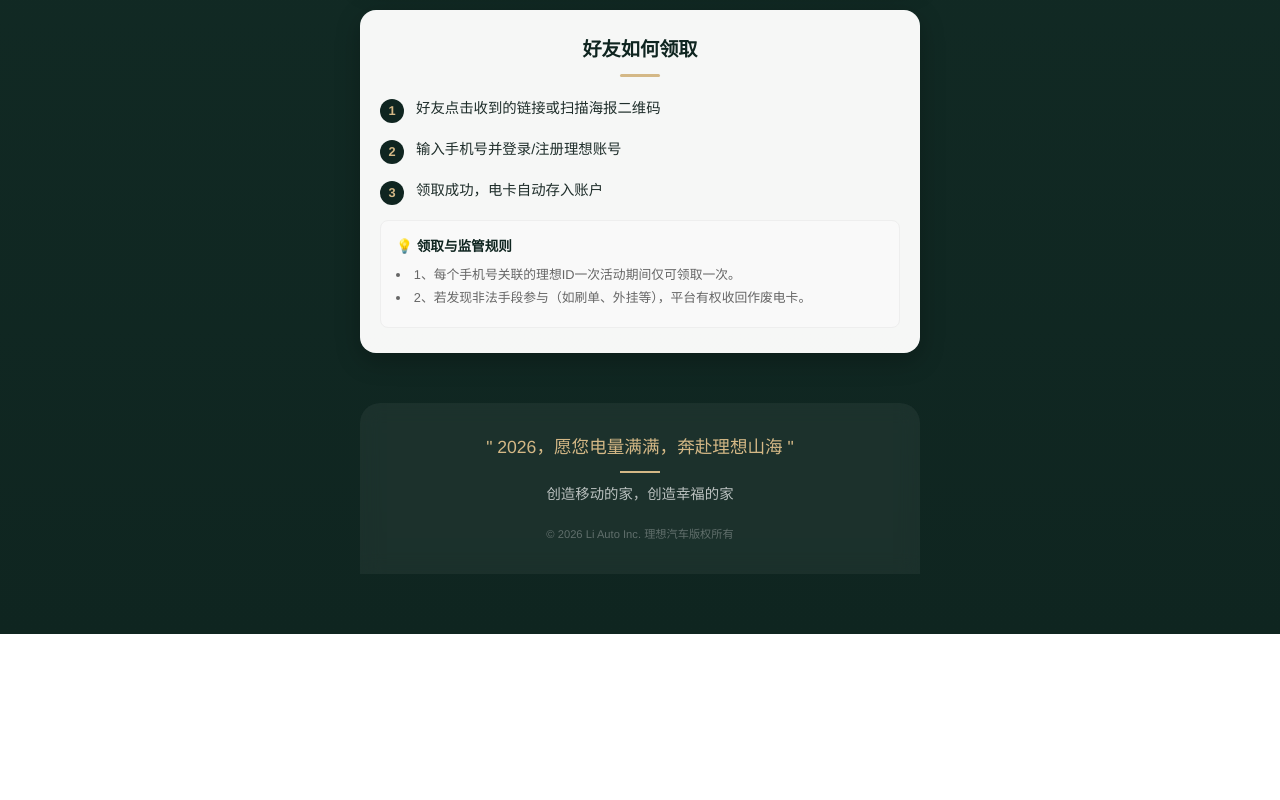
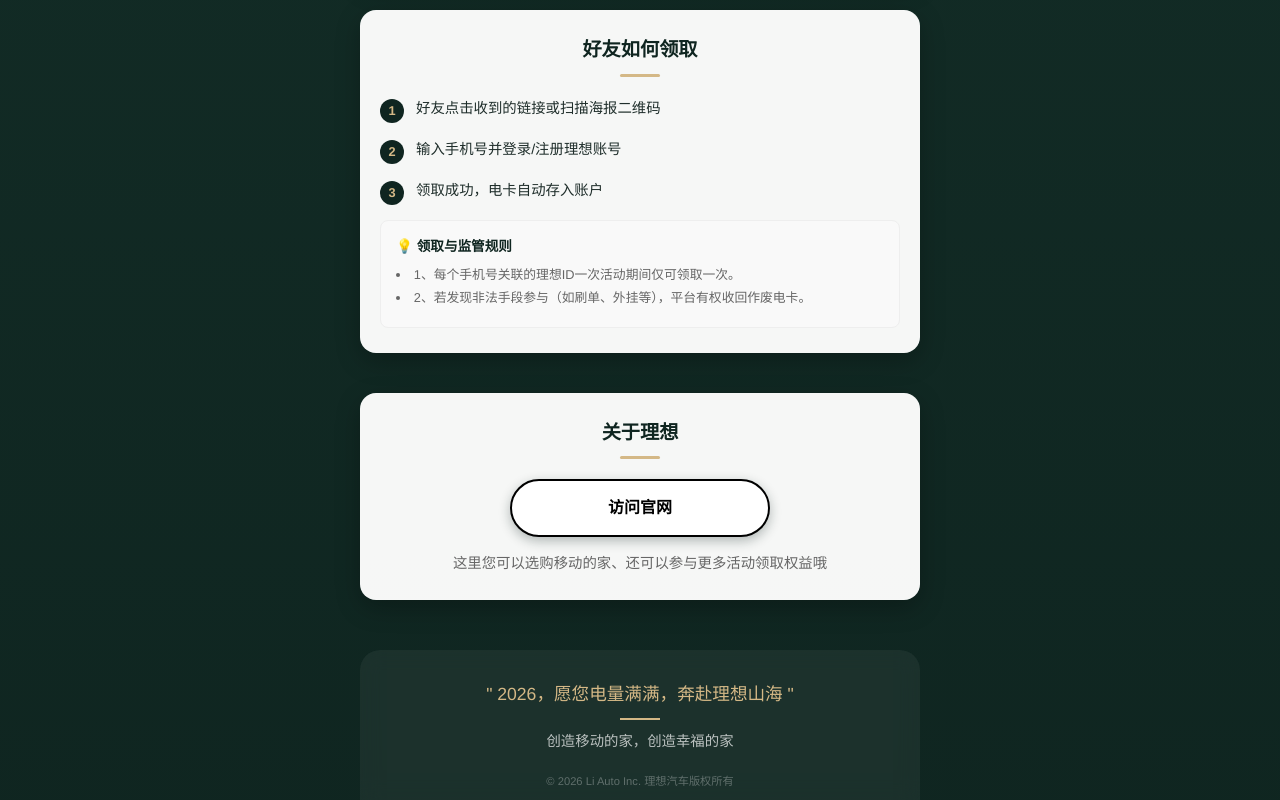
Before and after one commit to yuanliniu27-spec/work-Li, a plain HTML site: page index.html in a window 1280 px wide. Shown: the part 3358-4158 px from the top of the page. Before the commit the page ends 3992 px from the top, so only its background shows below. Drawn offline with Linux system fonts and the light colour scheme.

Commit message:
增加跳转官网

```diff
--- a/index.html
+++ b/index.html
@@ -427,7 +427,7 @@
                     <div class="step-text">选择你喜欢的卡片和祝福语后赠出</div>
                 </li>
             </ul>
-            <a href="#" class="btn-action">去App转赠</a>
+            <a href="#" class="btn-action">立即参与转赠</a>
         </section>
 
         <section class="section-concept">
@@ -485,6 +485,12 @@
             </div>
         </section>
 
+        <section class="card-panel" style="margin-top: 40px;">
+            <h2 class="panel-title">关于理想</h2>
+            <a href="https://www.lixiang.com" class="btn-action" style="width: 50%; margin: 20px auto 0; padding: 14px; background: white; color: black; border: 2px solid black;">访问官网</a>
+            <p style="text-align: center; margin-top: 15px; font-size: 0.9rem; color: var(--text-sub); line-height: 1.6;">这里您可以选购移动的家、还可以参与更多活动领取权益哦</p>
+        </section>
+
         <footer class="footer-greeting">
             <div class="greeting-text">
                 " 2026，愿您电量满满，奔赴理想山海 "
```
